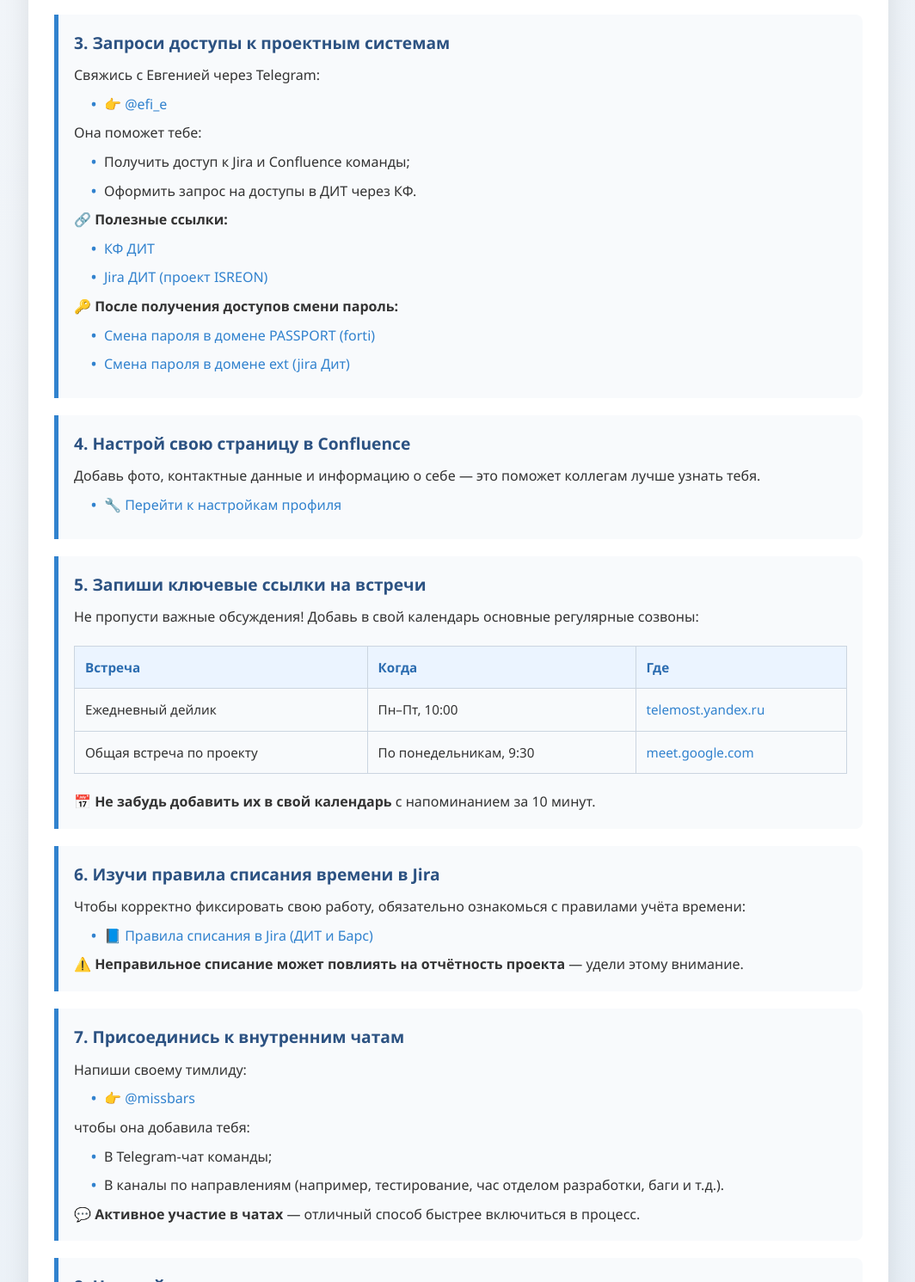
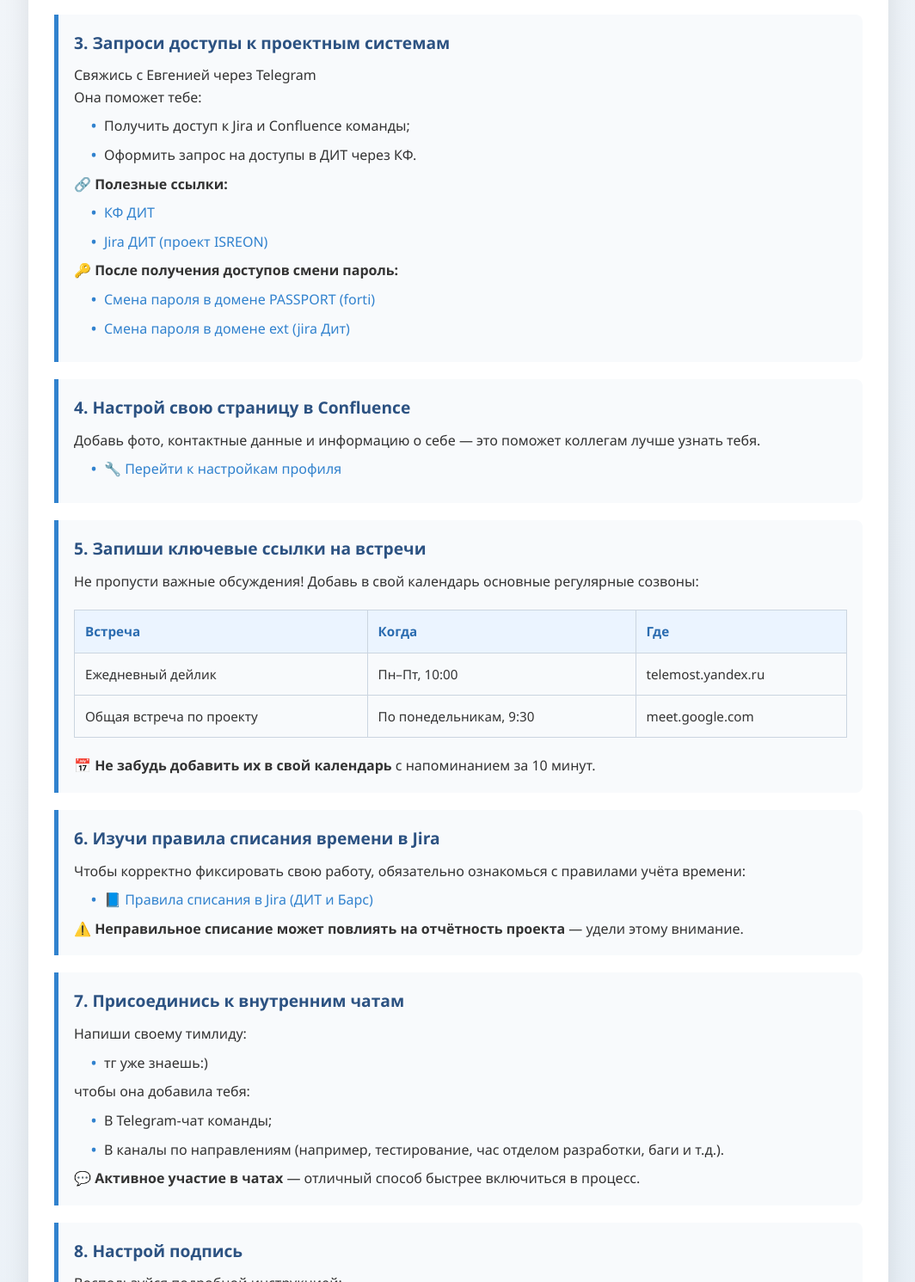
Before and after one commit to alebars2023/hello, a plain HTML site: page index.html in a window 1280 px wide. Shown: the part 1022-2513 px from the top of the page at 86% size, without its empty margins (107-1171 px from the left). Drawn offline with Linux system fonts and the light colour scheme.

Commit message:
Update index.html

```diff
--- a/index.html
+++ b/index.html
@@ -218,10 +218,7 @@
 
       <div class="step">
         <h3>3. Запроси доступы к проектным системам</h3>
-        <p>Свяжись с Евгенией через Telegram:</p>
-        <ul>
-          <li><a href="https://t.me/efi_e " target="_blank">👉 @efi_e</a></li>
-        </ul>
+        <p>Свяжись с Евгенией через Telegram</p>
         <p>Она поможет тебе:</p>
         <ul>
           <li>Получить доступ к Jira и Confluence команды;</li>
@@ -259,12 +256,12 @@
           <tr>
             <td>Ежедневный дейлик</td>
             <td>Пн–Пт, 10:00</td>
-            <td><a href="https://telemost.yandex.ru/j/7707414757 " target="_blank">telemost.yandex.ru</a></td>
+            <td> telemost.yandex.ru</a></td>
           </tr>
           <tr>
             <td>Общая встреча по проекту</td>
             <td>По понедельникам, 9:30</td>
-            <td><a href="https://meet.google.com/ydx-vfzh-frr?authuser=0" target="_blank">meet.google.com</a></td>
+            <td>meet.google.com</a></td>
           </tr>
         </table>
         <p><strong>📅 Не забудь добавить их в свой календарь</strong> с напоминанием за 10 минут.</p>
@@ -283,7 +280,7 @@
         <h3>7. Присоединись к внутренним чатам</h3>
         <p>Напиши своему тимлиду:</p>
         <ul>
-          <li><a href=" https://t.me/missbars " target="_blank">👉 @missbars</a></li>
+          <li> тг уже знаешь:)</li>
         </ul>
         <p>чтобы она добавила тебя:</p>
         <ul>
```
